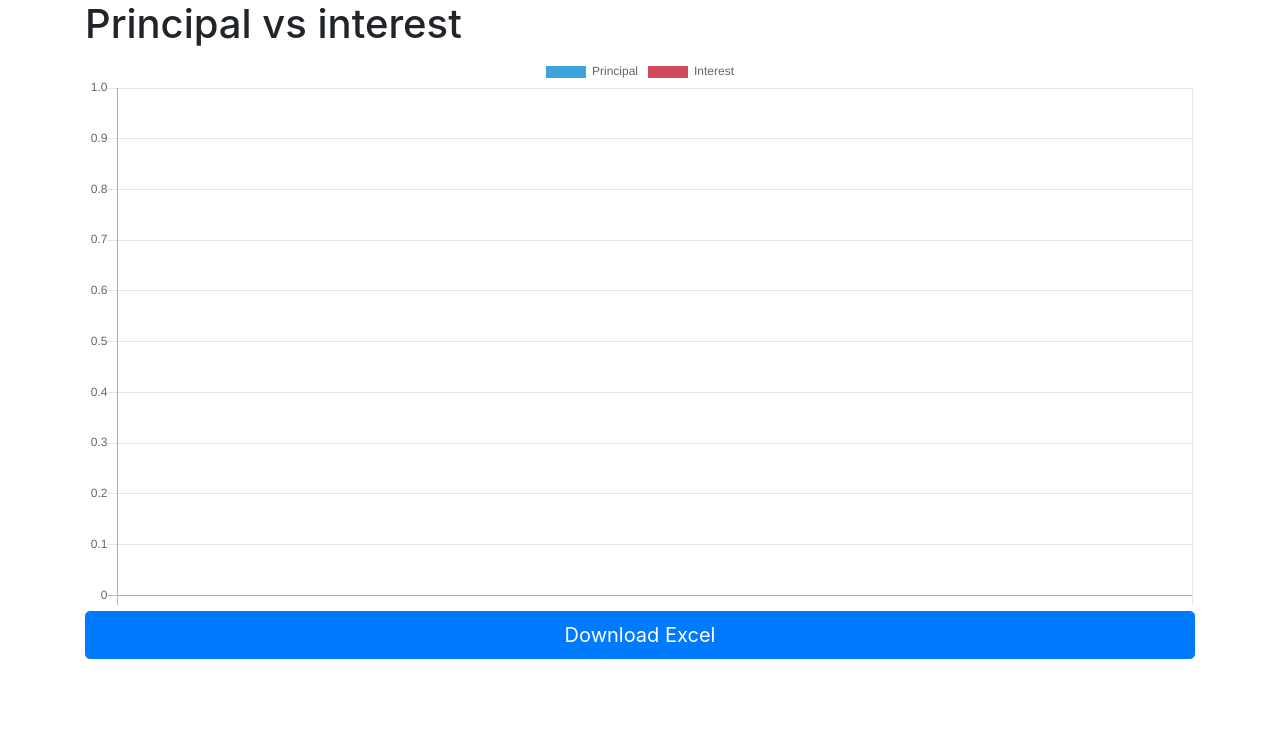
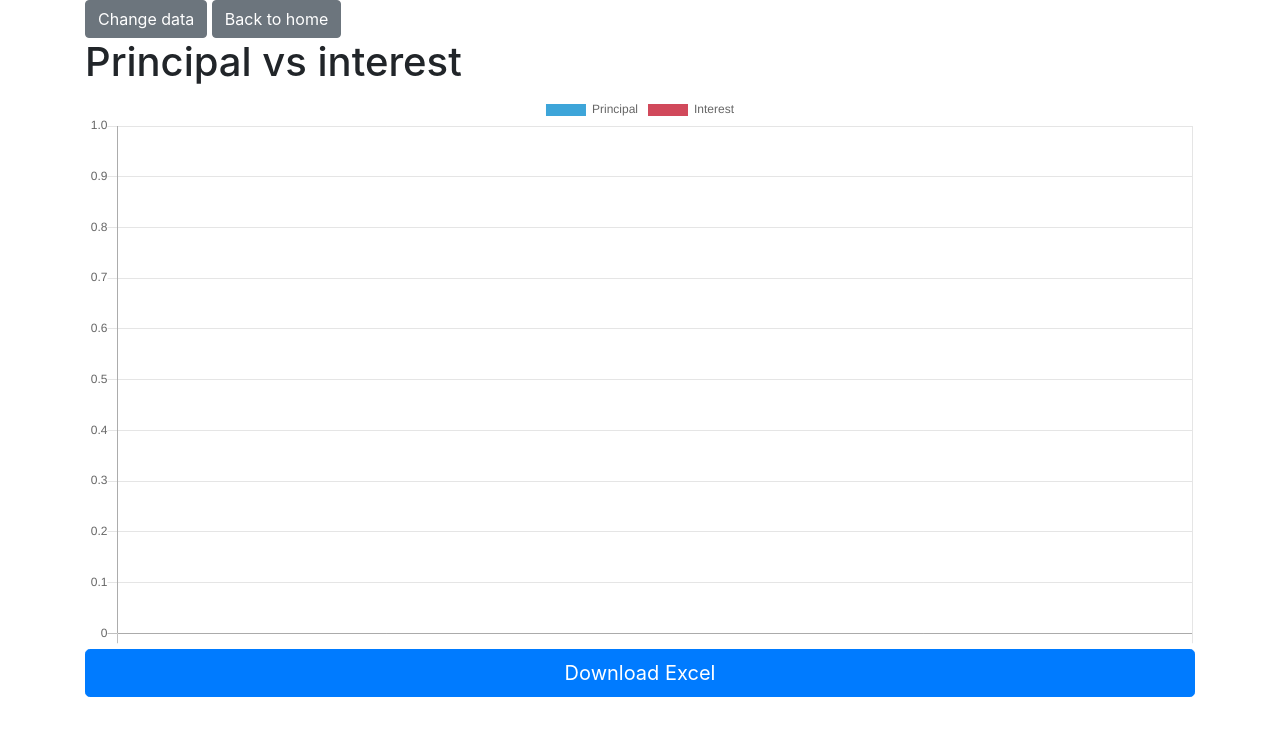
Before and after one commit to winstonbarlowg/mortgagecalculator, a Flask app: template templates/schedule.html in a window 1280 px wide. Shown: the top 736 px of the page. Run offline with Flask 2, Linux system fonts and the light colour scheme; the template is opened without the code that fills it: most values are stand-ins (such as "Sample title", 1, 10 or a date in 2020); some libraries are stand-ins or nearby versions.

Commit message:
update templates

```diff
--- a/templates/calculator.html
+++ b/templates/calculator.html
@@ -1,4 +1,9 @@
 {% extends 'base.html'%} {% block content %}
+<div class="container">
+  <a type="button" class="btn btn-secondary" href="{{ url_for('index') }}">
+    Back to home
+  </a>
+</div>
 <div class="container">
   <form method="post">
     <div class="form-group">
--- a/templates/schedule.html
+++ b/templates/schedule.html
@@ -1,5 +1,16 @@
 {% extends 'base.html'%} {% block content %}
-
+<div class="container">
+  <a
+    type="button"
+    class="btn btn-secondary"
+    href="{{ url_for('store_input') }}"
+  >
+    Change data
+  </a>
+  <a type="button" class="btn btn-secondary" href="{{ url_for('index') }}">
+    Back to home
+  </a>
+</div>
 <div class="container">
   <h1>Principal vs interest</h1>
   <canvas id="myChart"></canvas>
```
Also changed, not shown: 1 other file.
